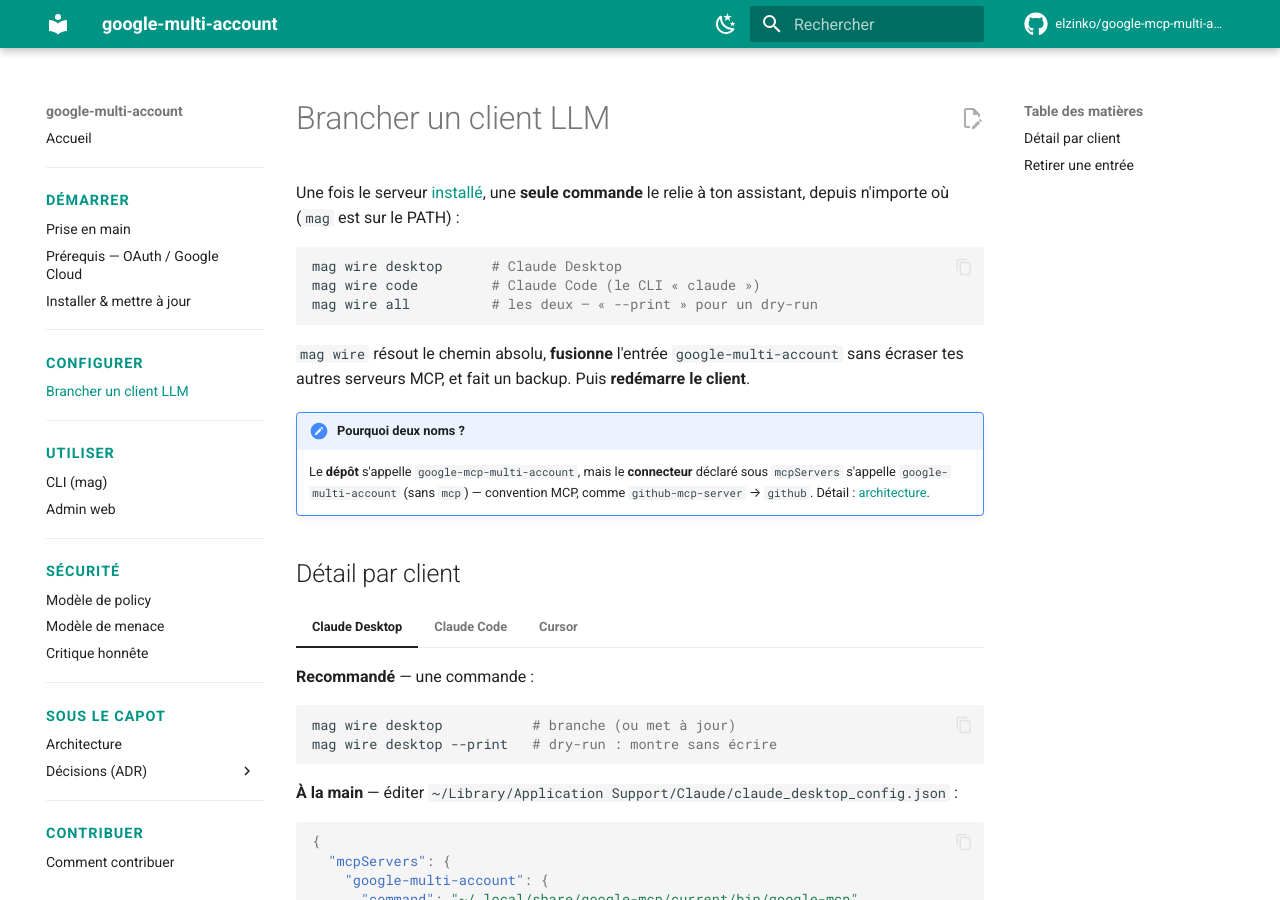
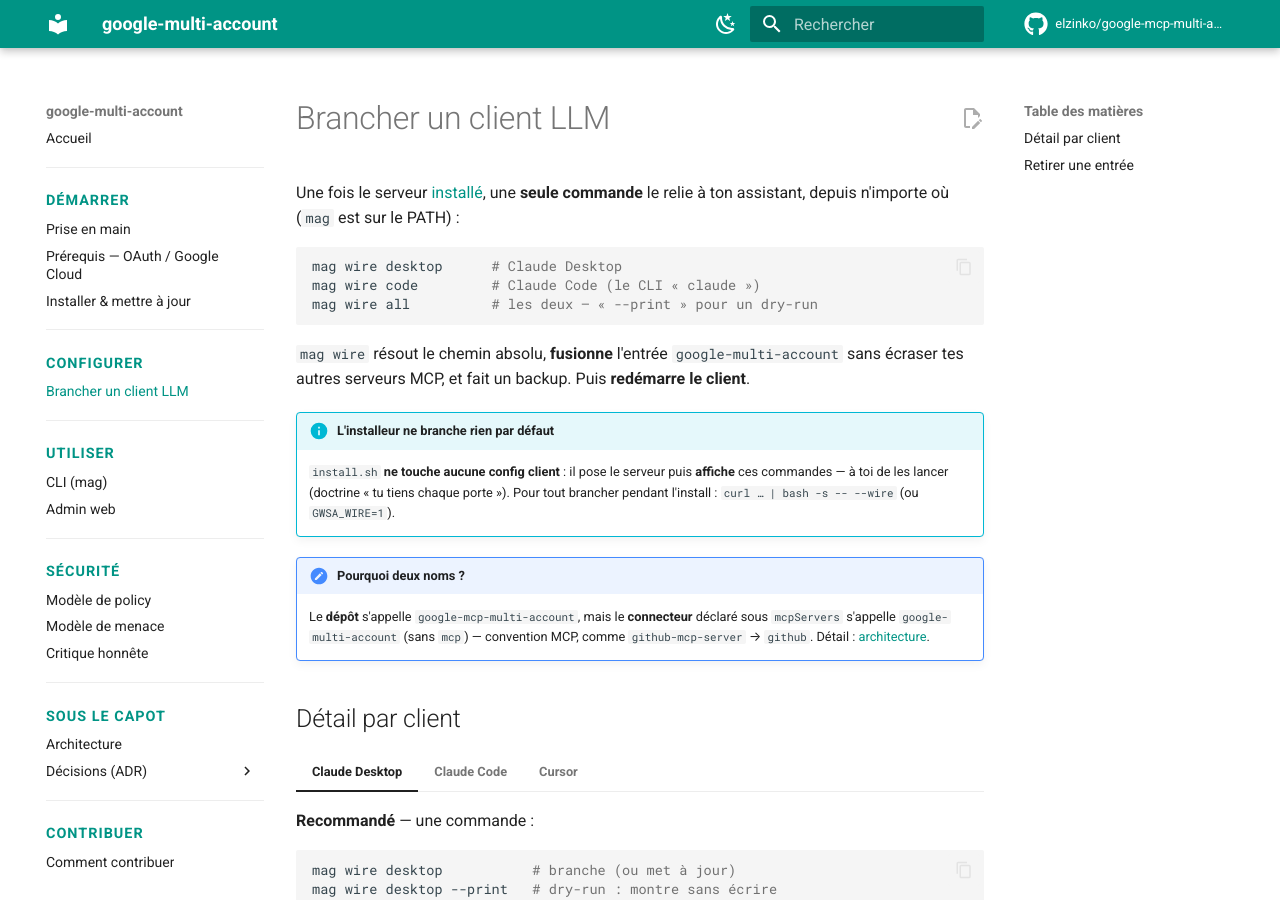
Before and after one commit to elzinko/google-mcp-multi-account, an MkDocs documentation site: the page built from docs/configurer-client.md, in a window 1280 px wide and 900 px high. Built offline with MkDocs 1.6.1 and Material for MkDocs 9.7.7, drawn with Linux system fonts in a browser that asks for light colours; comment, search, counter and statistics services are not loaded.

Commit message:
feat(install): brancher les clients LLM en opt-in, pas opt-out (0087)
install.sh ne mute plus aucun config client par défaut : il imprime le geste
(mag wire desktop/code, Cursor manuel). Opt-in explicite via --wire / GWSA_WIRE=1.
Retire GWSA_SKIP_WIRE (opt-out). Tests hermétiques : défaut => 0 mutation, opt-in => mutation.

Co-Authored-By: Claude Opus 4.8 <noreply@anthropic.com>

```diff
--- a/docs/configurer-client.md
+++ b/docs/configurer-client.md
@@ -11,6 +11,11 @@ mag wire all          # les deux — « --print » pour un dry-run
 
 `mag wire` résout le chemin absolu, **fusionne** l'entrée `google-multi-account` sans
 écraser tes autres serveurs MCP, et fait un backup. Puis **redémarre le client**.
+
+!!! info "L'installeur ne branche rien par défaut"
+    `install.sh` **ne touche aucune config client** : il pose le serveur puis **affiche**
+    ces commandes — à toi de les lancer (doctrine « tu tiens chaque porte »). Pour tout
+    brancher pendant l'install : `curl … | bash -s -- --wire` (ou `GWSA_WIRE=1`).
 
 !!! note "Pourquoi deux noms ?"
     Le **dépôt** s'appelle `google-mcp-multi-account`, mais le **connecteur** déclaré
```
Also changed, not shown: README.md (+1 -1 lines), features/0087-install-branchement-clients-opt-in.md (+23 -2 lines), 2 other files.
